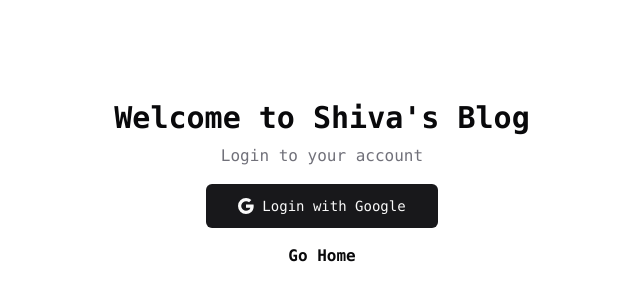
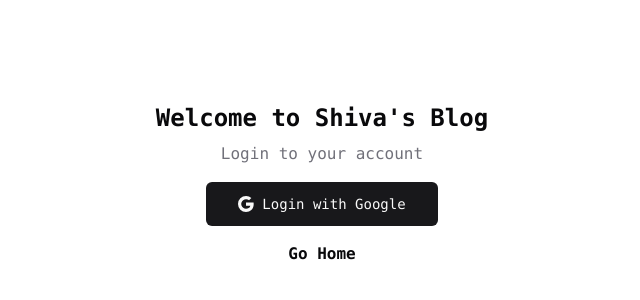
Before and after one commit to shivaydv/Blog, a Next.js app: page /login in a window 1280 px wide. Shown: the part 216-516 px from the top of the page, without its empty margins (318-958 px from the left). Built offline with nearby package versions, Linux system fonts and the light colour scheme; no server answers.

Commit message:
fixed role based auth

```diff
--- a/src/app/(auth)/login/page.tsx
+++ b/src/app/(auth)/login/page.tsx
@@ -12,7 +12,7 @@ const page = async () => {
   return (
     <div className="container flex h-full w-full flex-col items-center justify-center gap-4 font-mono">
       <div>
-        <h2 className="text-center text-3xl font-bold text-foreground">
+        <h2 className="text-center text-2xl font-bold text-foreground">
           Welcome to Shiva&apos;s Blog
         </h2>
         <p className="font-base mt-2 text-center text-muted-foreground">
--- a/src/app/(blog)/profile/page.tsx
+++ b/src/app/(blog)/profile/page.tsx
@@ -1,7 +1,13 @@
+import { auth } from "@/auth";
 import { MDXRemote } from "next-mdx-remote/rsc";
+import { redirect } from "next/navigation";
 
 
-const page = () => {
+const page = async() => {
+  const session = await auth();
+
+  if (!session) redirect("/login");
+
   const blog = `
   ## Profile
 
--- a/src/app/not-found.tsx
+++ b/src/app/not-found.tsx
@@ -3,7 +3,7 @@ import Link from "next/link";
 const Notfound = () => {
   return (
     <div className="container flex h-[100dvh] w-full flex-col items-center justify-center gap-4 text-center font-mono">
-      <h1 className="text-3xl font-bold">Page Not Found</h1>
+      <h1 className="text-2xl font-bold text-foreground text-center">Page Not Found</h1>
       <p className="text-muted-foreground">
         Sorry, the page you requested could not be found.
       </p>
```
